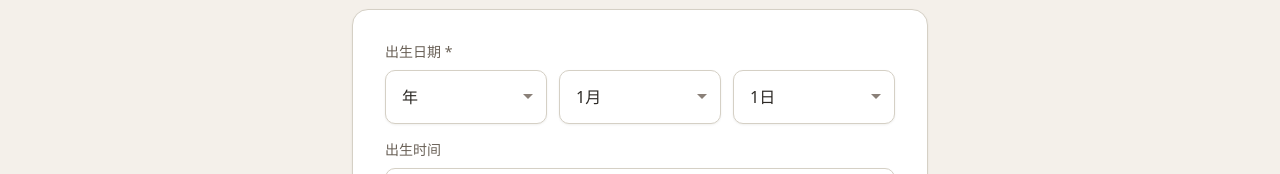
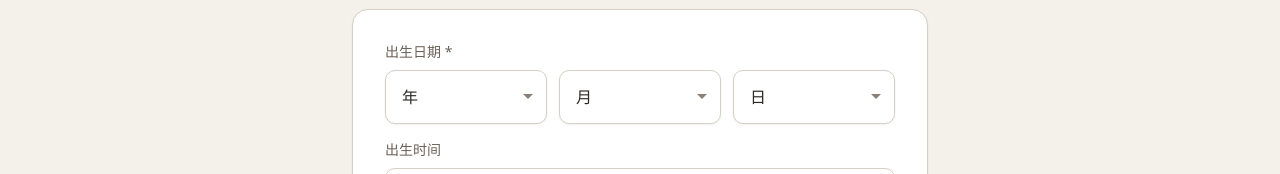
Before and after one commit to wlkerwong-boop/soul-decode, a Next.js app: page /human-design in a window 1280 px wide. Shown: the part 272-446 px from the top of the page. Built offline with nearby package versions, Linux system fonts and the light colour scheme.

Commit message:
fix: 人类图表单月日select添加空白选项+初始化同步

```diff
--- a/src/app/human-design/page.tsx
+++ b/src/app/human-design/page.tsx
@@ -106,9 +106,11 @@ export default function HumanDesignPage() {
                 {years.map(y => <option key={y} value={y}>{y}</option>)}
               </select>
               <select className="input-jade" value={form.month} onChange={e => setForm(p => ({...p, month: e.target.value}))} required>
+                <option value="">月</option>
                 {[...Array(12)].map((_, i) => <option key={i+1} value={String(i+1)}>{i+1}月</option>)}
               </select>
               <select className="input-jade" value={form.day} onChange={e => setForm(p => ({...p, day: e.target.value}))} required>
+                <option value="">日</option>
                 {[...Array(31)].map((_, i) => <option key={i+1} value={String(i+1)}>{i+1}日</option>)}
               </select>
             </div>
```
